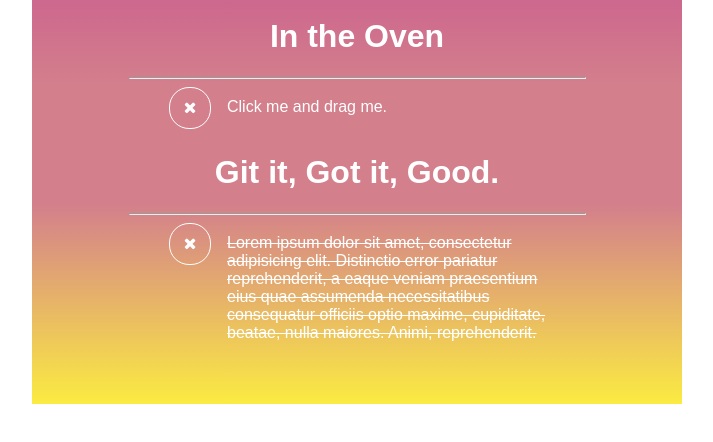
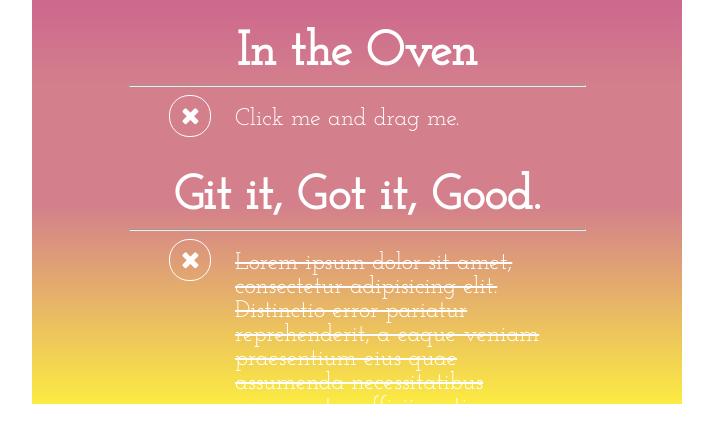
Before and after one commit to selloutdesign/jquery-todo, a plain HTML site: page index.html in a window 1280 px wide. Shown: the part 396-838 px from the top of the page, without its empty margins (283-996 px from the left). Before the commit the page ends 800 px from the top, so only its background shows below. Drawn offline with nearby package versions, Linux system fonts and the light colour scheme.

Commit message:
google fonts added

```diff
--- a/css/style.css
+++ b/css/style.css
@@ -1,6 +1,14 @@
-
+h1,p,ul,li{
+	font-family: 'Josefin Slab', serif;
+}
 h1{
 	color: white;
+	font-size:3em;
+	padding-bottom: 0;
+	margin-bottom: 5px;
+}
+li{
+	font-size: 1.5em;
 }
 hr{
 	width: 70%;
@@ -55,7 +63,7 @@ input{
 }
 
 .add-this i{
-	margin-top: 11px
+	margin-top: 12px
 }
 
 .delete{
@@ -70,7 +78,8 @@ input{
 }
 
 .delete i {
-	margin-top:11px;
+	margin-top:7px;
+	margin-left:1px;
 }
 
 #todo{
@@ -90,7 +99,7 @@ input{
 	max-width: 80%;
 	display: inline-block;
 	float: left;
-	margin-top:.7em;
+	margin-top:.5em;
 	margin-left: 1em;
 }
 
--- a/index.html
+++ b/index.html
@@ -4,7 +4,7 @@
 	<link rel="stylesheet" href="css/normalize.css">
 	<link rel="stylesheet" href="css/style.css">
 	<link rel="stylesheet" href="css/font-awesome-4.6.3/css/font-awesome.min.css">
-
+	<link href='//fonts.googleapis.com/css?family=Josefin+Slab' rel='stylesheet' type='text/css'>
 	<link rel="stylesheet" href="https://ajax.googleapis.com/ajax/libs/jqueryui/1.11.4/themes/smoothness/jquery-ui.css">
 	<meta charset="UTF-8">
 	<title>Get Shit Done</title>
```
